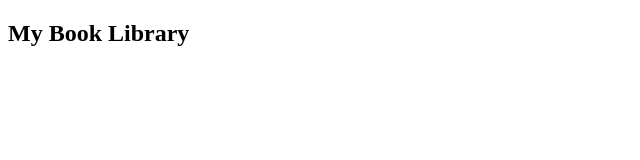
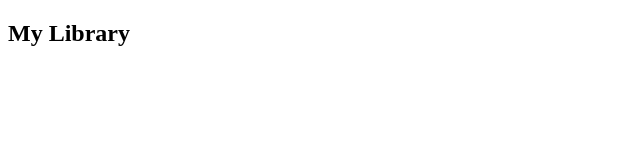
Before and after one commit to SethCasey/landing-page, a plain HTML site: page webDevPages/library/library.html in a window 1280 px wide. Shown: the whole page, without its empty margins (0-640 px from the left). Drawn offline with Linux system fonts and the light colour scheme.

```diff
--- a/webDevPages/library/library.html
+++ b/webDevPages/library/library.html
@@ -4,9 +4,9 @@
     <meta charset="UTF-8">
     <meta http-equiv="X-UA-Compatible" content="IE=edge">
     <meta name="viewport" content="width=device-width, initial-scale=1.0">
-    <title>My Book Library</title>
+    <title>My Library</title>
 </head>
 <body>
-    <h2>My Book Library</h2>
+    <h2>My Library</h2>
 </body>
 </html>
```
